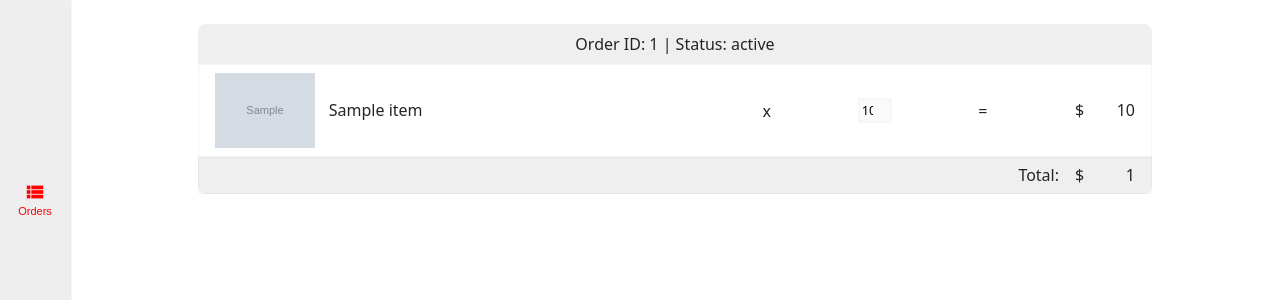
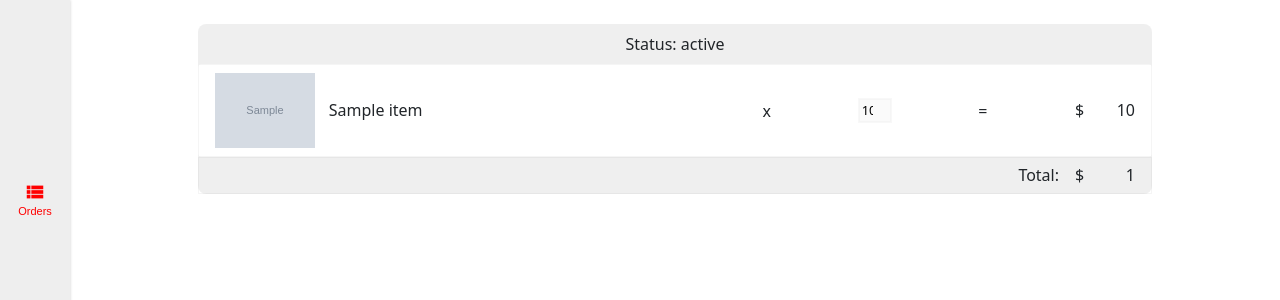
Before and after one commit to valentejorge/appeteats, a Python web app: template appetieats/templates/customer/customer.html in a window 1280 px wide. Shown: the top 300 px of the page. Run offline with Jinja, Linux system fonts and the light colour scheme; the template is opened without the code that fills it: most values are stand-ins (such as "Sample title", 1, 10 or a date in 2020); grey boxes marked "Sample" are stand-in pictures.

Commit message:
update: orders page

```diff
--- a/appetieats/routes/auth.py
+++ b/appetieats/routes/auth.py
@@ -120,8 +120,7 @@ def costumer_login():
         if last_restaurant:
             return redirect(f"/{last_restaurant}#cart")
         else:
-            # TODO: redirect to customer dashboard
-            return redirect(f"/{last_restaurant}#cart")
+            return redirect("/customer")
 
     else:
         return render_template("auth/customer-login.html")
--- a/appetieats/templates/customer/customer.html
+++ b/appetieats/templates/customer/customer.html
@@ -13,7 +13,7 @@
         {% for order in order_data %}
         <div class="order-card">
             <div class="order-header text-center mt-4">
-                Order ID: {{ order.id }} | Status: {{ order.status }}
+                Status: {{ order.status }}
             </div>
 
             {% for item in order['items'] %}
```
